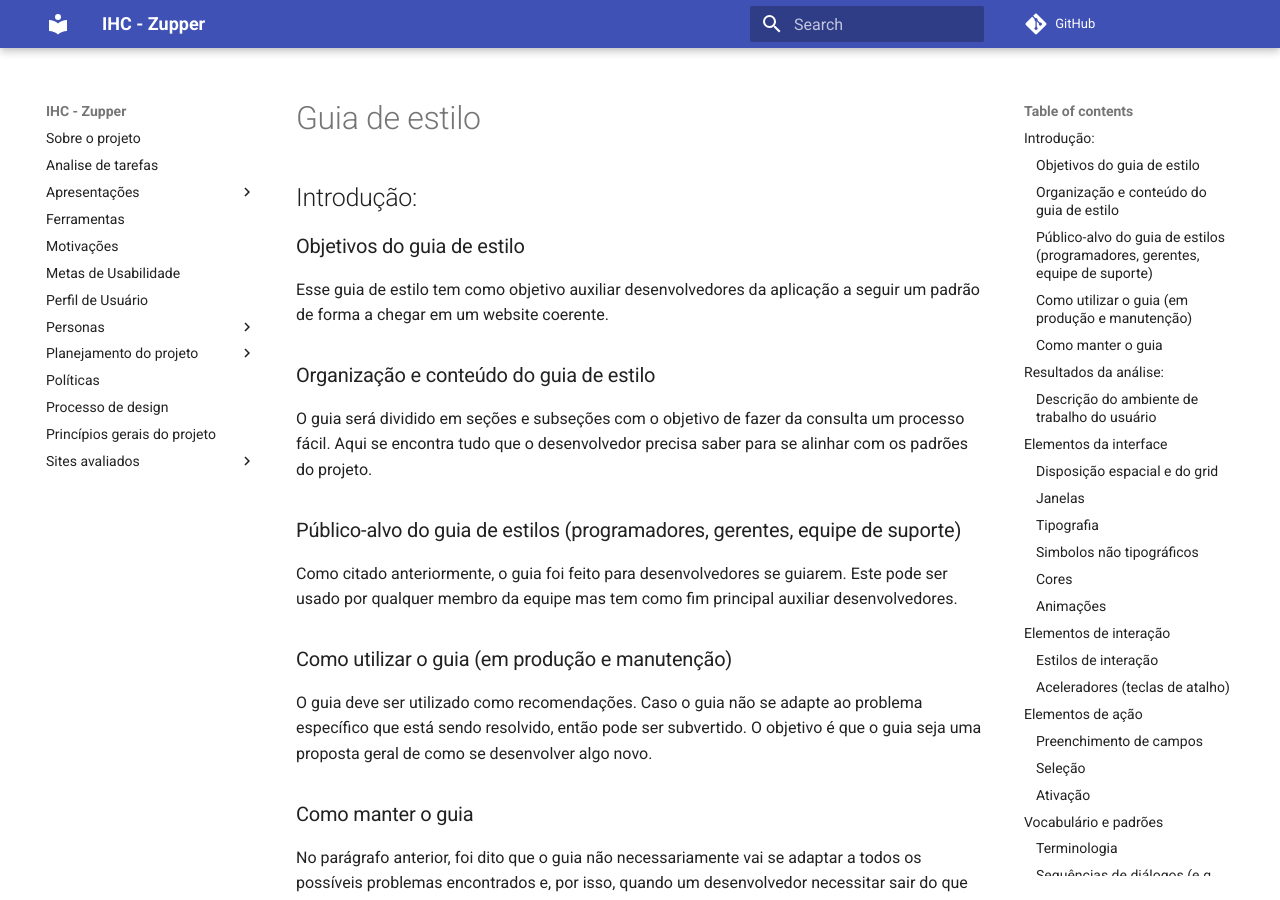
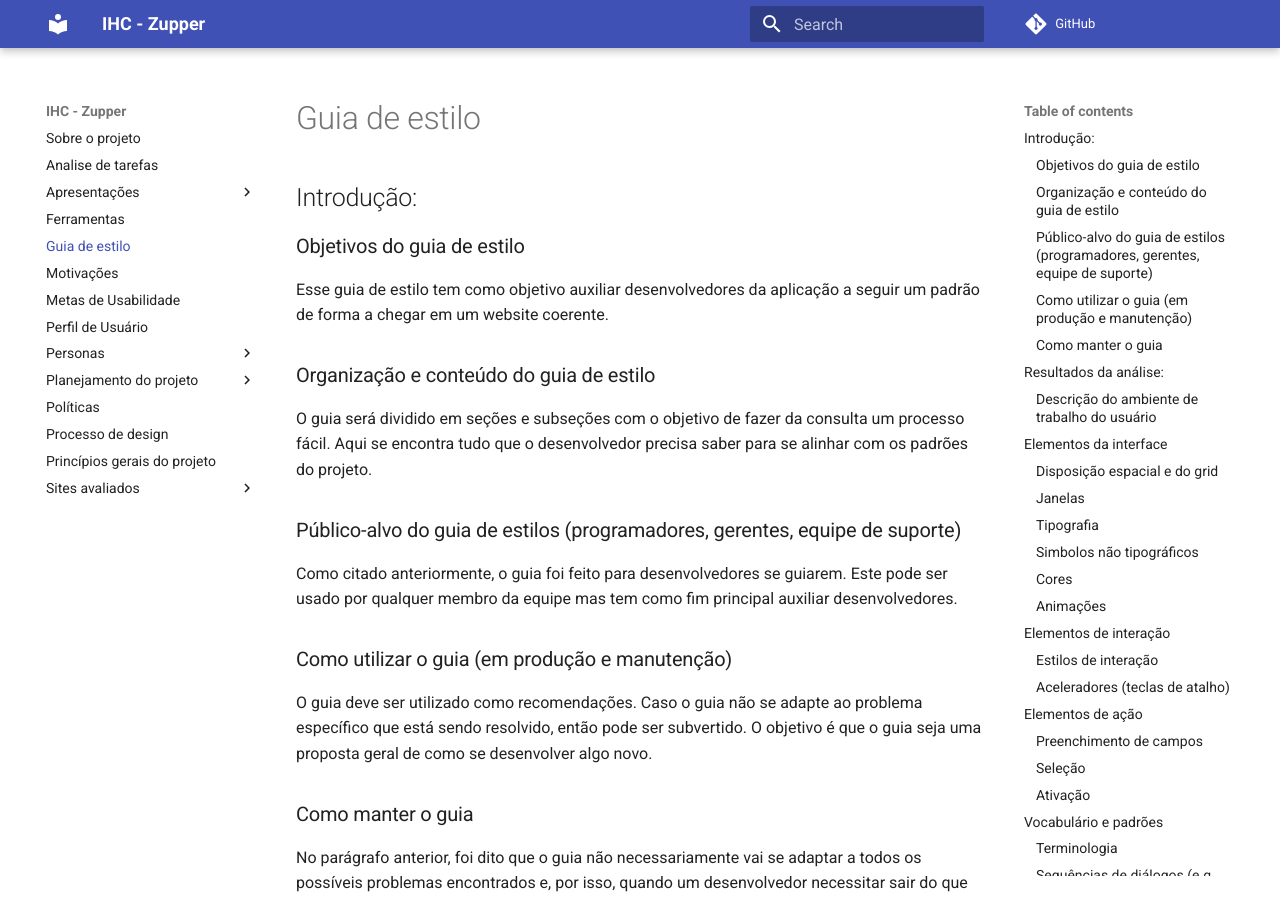
Before and after one commit to Interacao-Humano-Computador/2020.1-Grupo06TA, an MkDocs documentation site: the page built from docs/guia_estilo.md, in a window 1280 px wide and 900 px high. Built offline with MkDocs 1.6.1 and Material for MkDocs 9.7.7, drawn with Linux system fonts in a browser that asks for light colours; comment, search, counter and statistics services are not loaded.

Commit message:
Fixing Style Guide missing.

```diff
--- a/mkdocs.yml
+++ b/mkdocs.yml
@@ -12,6 +12,7 @@ nav:
     - Apresentação 1: apresentacao1.md
     - Apresentação 2: apresentacao2.md
   - Ferramentas: ferramentas.md
+  - Guia de estilo: guia_estilo.md
   - Motivações: motivacao.md
   - Metas de Usabilidade: metas-de-usabilidade.md
   - Perfil de Usuário: perfil-de-usuario.md
```
